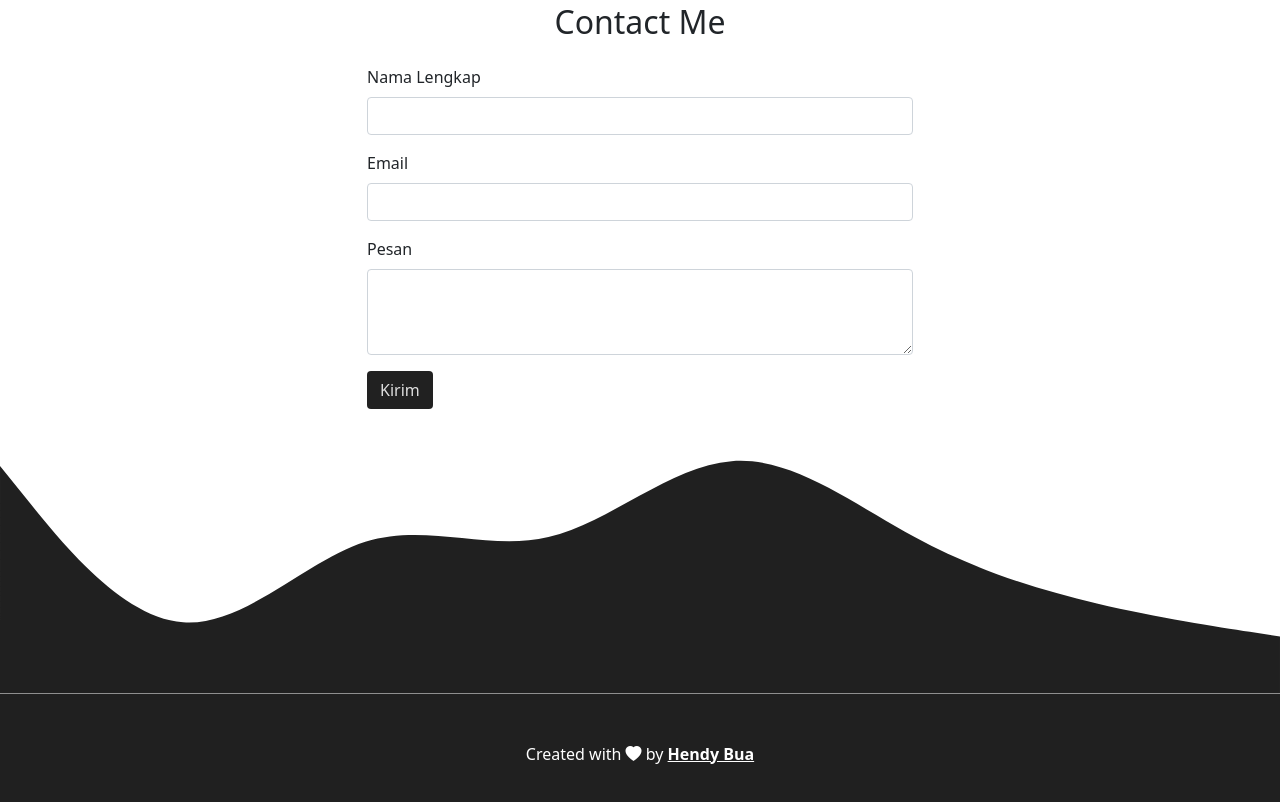
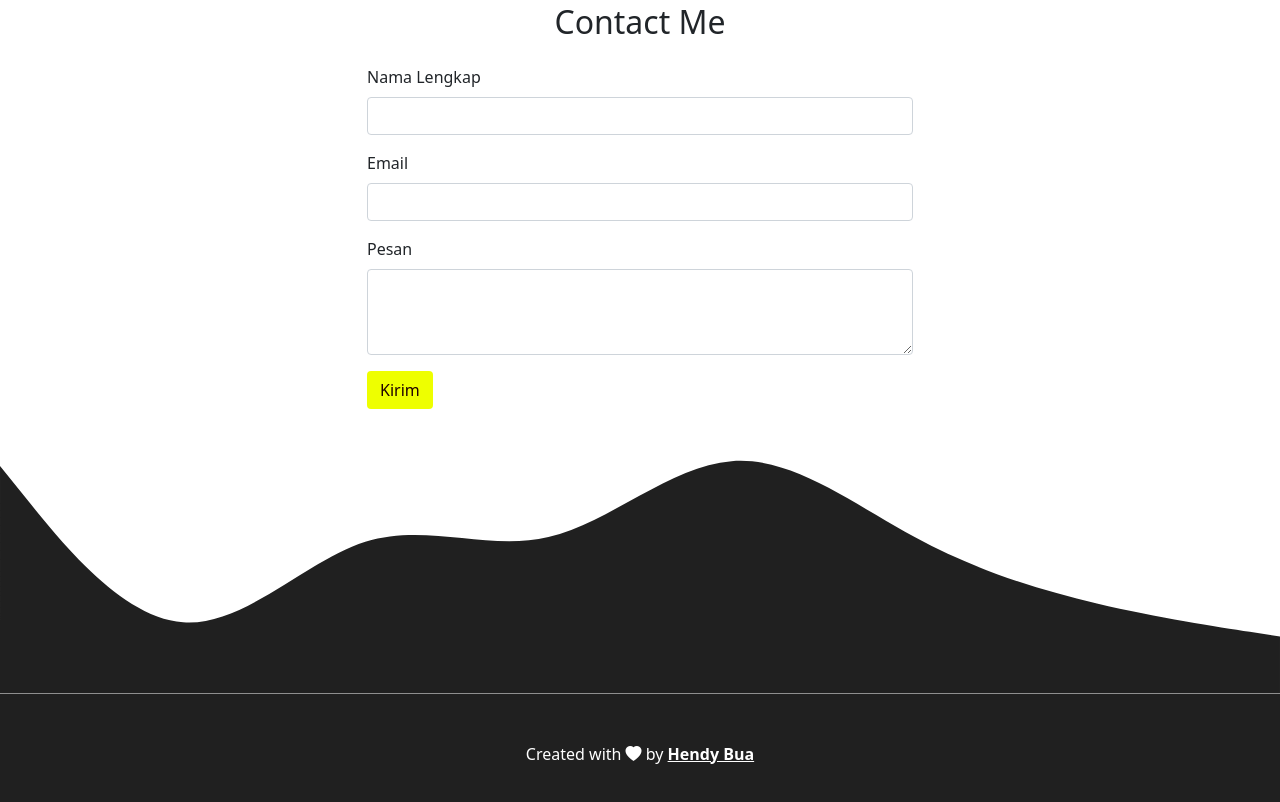
Before and after one commit to Marzhendy-Bua/marzhendybua.github.io, a plain HTML site: page index.html in a window 1280 px wide. Shown: the part 2990-3792 px from the top of the page. Drawn offline with nearby package versions, Linux system fonts and the light colour scheme.

Commit message:
mengubah warna button menjadi kuning

```diff
--- a/index.html
+++ b/index.html
@@ -164,7 +164,7 @@
                 <textarea class="form-control" id="pesan" rows="3"></textarea>
               </div>
 
-              <button type="submit" class="btn" style="background-color:#212121; color: #dfdfdf;" >Kirim</button>
+              <button type="submit" class="btn" style="background-color:#eeff00; color: #1f0101;" >Kirim</button>
             </form>
           </div>
         </div>
```
